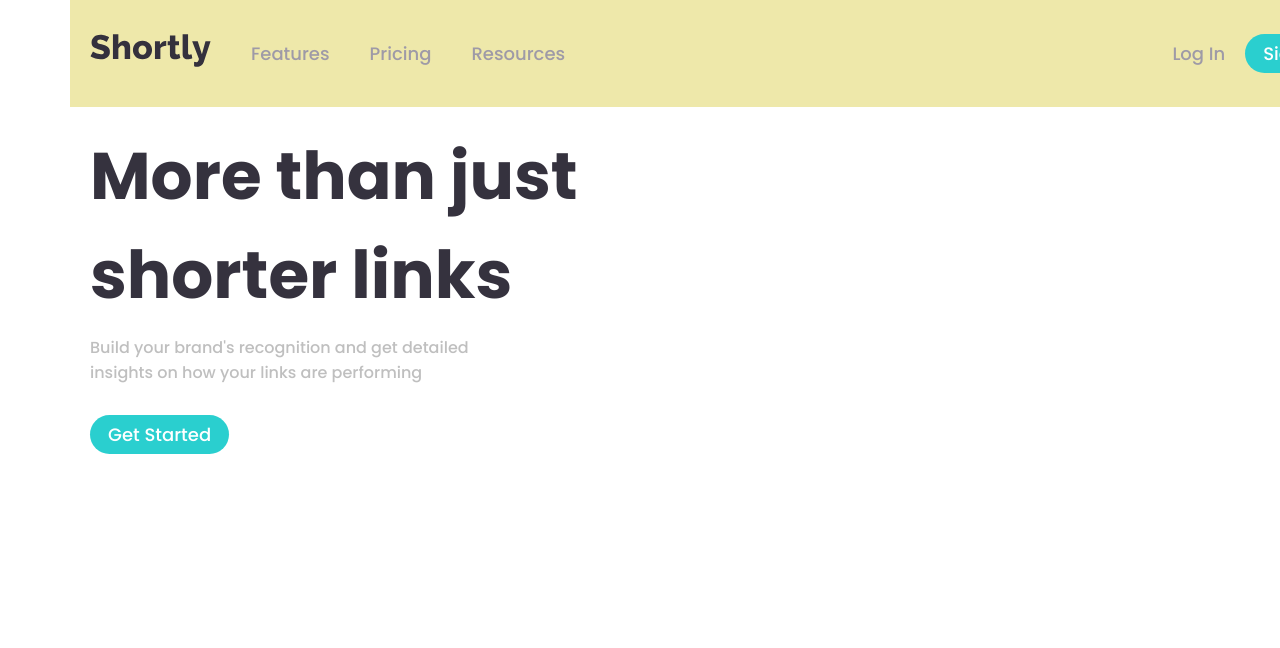
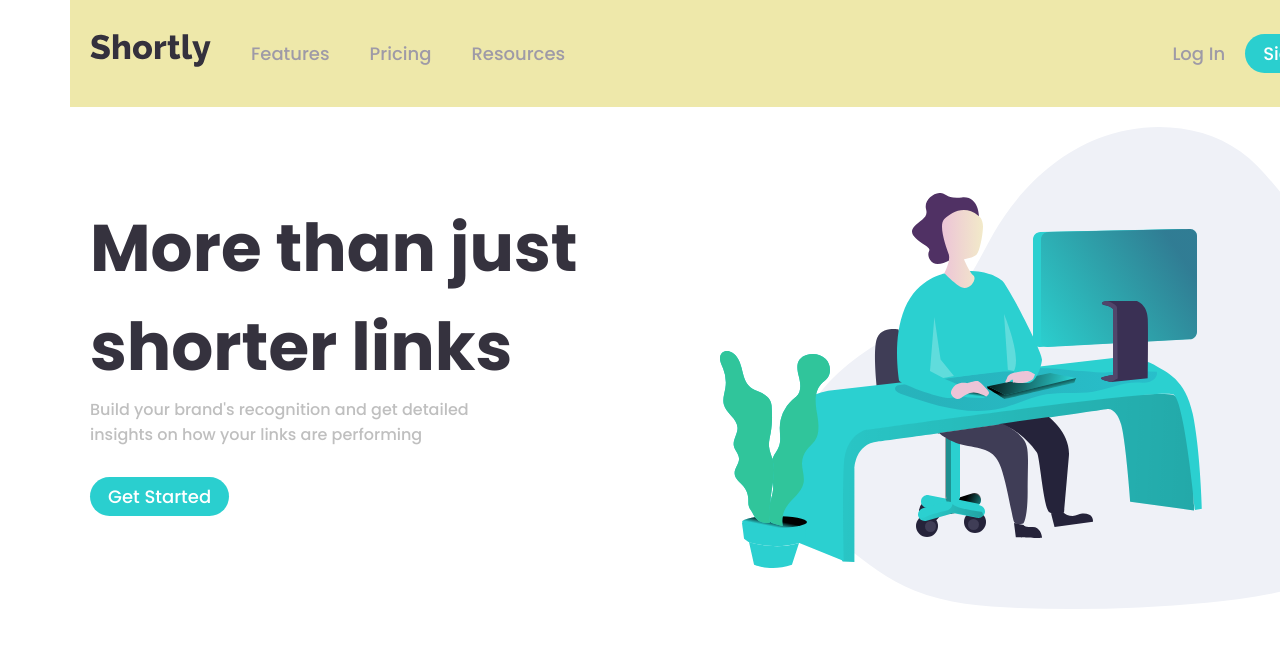
Before and after one commit to Shad-Islam/URL-shortening-API-landing-page, a React (Create React App) app: page / in a window 1280 px wide. Shown: the top 648 px of the page. Built offline with nearby package versions, Linux system fonts and the light colour scheme.

Commit message:
Complete right side of banner

```diff
--- a/src/components/Banner.jsx
+++ b/src/components/Banner.jsx
@@ -3,10 +3,13 @@ import {
   BannerText,
   BannerLeft,
   BannerRight,
+  BannerImage,
   BannerButton,
   BannerHeading,
   BannerContainer,
 } from "./styles/banner.style";
+// import { ReactComponent as IllustrationWorking } from "../images/illustrationWorking.svg";
+import illustrationWorking from "../images/illustrationWorking.svg";
 
 function Banner({ isMenuVisible }) {
   return (
@@ -21,7 +24,8 @@ function Banner({ isMenuVisible }) {
           <BannerButton>Get Started</BannerButton>
         </BannerLeft>
         <BannerRight>
-
+          {/* <IllustrationWorking /> */}
+          <BannerImage src={illustrationWorking} alt="" />
         </BannerRight>
       </BannerContainer>
     </div>
--- a/src/components/styles/banner.style.js
+++ b/src/components/styles/banner.style.js
@@ -10,15 +10,20 @@ const BannerContainer = styled.div`
   transition: all linear 0.2s;
 
   @media (max-width: 600px) {
+    gap: 20px;
     width: 100%;
-    flex-direction: column;
-    margin-top: ${(props) => (props.isMenuVisible ? "120px" : "0")};
+    flex-direction: column-reverse;
+    margin-top: ${(props) => (props.isMenuVisible ? "150px" : "100px")};
   }
 `;
 
 const BannerLeft = styled.div`
+  width: 50%;
   height: 100%;
-  width: 50%;
+  display: flex;
+  align-items: baseline;
+  flex-direction: column;
+  justify-content: center;
   //   background-color: red;
 
   @media (max-width: 600px) {
@@ -29,18 +34,42 @@ const BannerRight = styled.div`
   height: 100%;
   width: 50%;
   //   background-color: yellow;
+
+  @media (max-width: 600px) {
+    width: 100%;
+    text-align: center;
+  }
+`;
+
+const BannerImage = styled.img`
+  @media (max-width: 600px) {
+    width: 100%;
+    height: 100%;
+    box-sizing: border-box;
+  }
 `;
 
 const BannerHeading = styled.h1`
   font-size: 66px;
   font-weight: 700;
-  margin-bottom: 10px;
   color: hsl(255, 11%, 22%);
+
+  @media (max-width: 600px) {
+    font-size: 46px;
+    text-align: center;
+  }
 `;
 const BannerText = styled.p`
   margin-bottom: 30px;
   padding-right: 185px;
   color: hsl(0, 0%, 75%);
+
+  @media (max-width: 600px) {
+    font-size: 20px;
+    text-align: center;
+    padding-right: 0px;
+    margin-bottom: 20px;
+  }
 `;
 
 const BannerButton = styled.button`
@@ -59,13 +88,14 @@ const BannerButton = styled.button`
   }
 
   @media (max-width: 600px) {
-    // display: none;
+    margin: 0 auto;
   }
 `;
 
 export {
   BannerLeft,
   BannerText,
+  BannerImage,
   BannerRight,
   BannerButton,
   BannerHeading,
```
Also changed, not shown: src/images/illustrationWorking.svg (added).
